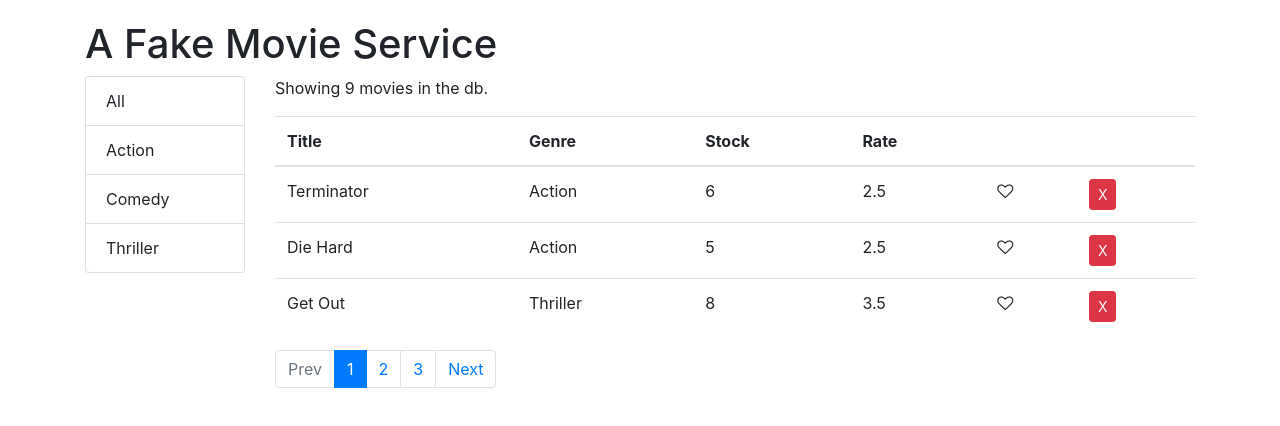
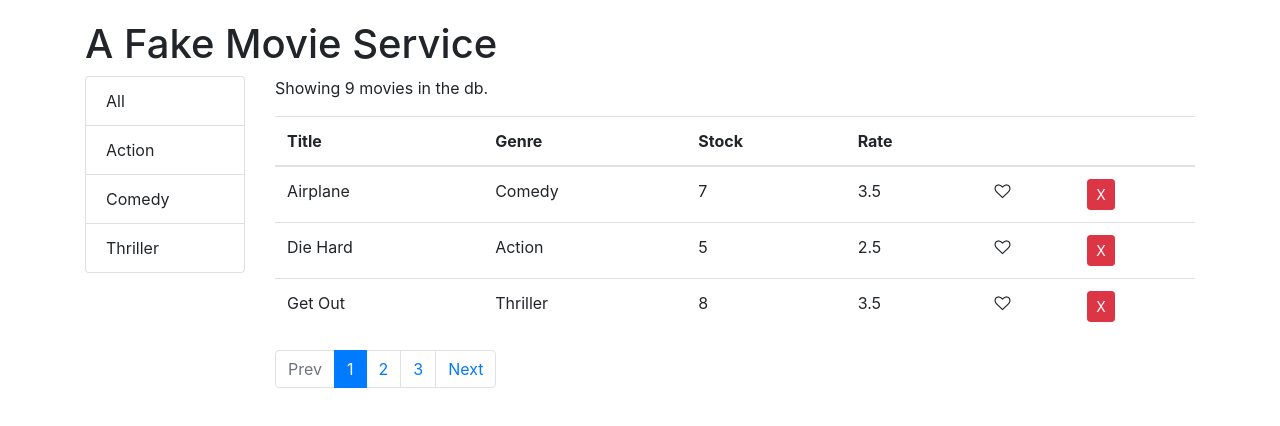
Before and after one commit to God-T/Fake-Movie-Service---React, a React (Create React App) app: page / in a window 1280 px wide. Shown: the top 426 px of the page. Built offline with nearby package versions, Linux system fonts and the light colour scheme.

Commit message:
extract table header

```diff
--- /dev/null
+++ b/src/components/common/tableHead.jsx
@@ -0,0 +1,36 @@
+import React, { Component } from "react";
+
+//input:
+//currSortColumn onsort headers
+//
+class TableHead extends Component {
+  sorting = (path) => {
+    const currSortColumn = { ...this.props.currSortColumn };
+    if (currSortColumn.path === path) {
+      currSortColumn.order = currSortColumn.order === "asc" ? "desc" : "asc";
+    } else {
+      currSortColumn.path = path;
+      currSortColumn.order = "asc";
+    }
+    this.props.onSort(currSortColumn);
+  };
+
+  render() {
+    return (
+      <thead>
+        <tr>
+          {this.props.tableHeaders.map((header) => (
+            <th
+              key={header.path || header.key}
+              onClick={() => this.sorting(header.path)}
+            >
+              {header.label}
+            </th>
+          ))}
+        </tr>
+      </thead>
+    );
+  }
+}
+
+export default TableHead;
--- a/src/components/movieTable.jsx
+++ b/src/components/movieTable.jsx
@@ -1,20 +1,31 @@
 import React, { Component } from "react";
 import Like from "./common/like";
+import TableHead from "./common/tableHead";
 class MovieTable extends Component {
+  headers = [
+    { path: "title", label: "Title" },
+    { path: "genre.name", label: "Genre" },
+    { path: "numberInStock", label: "Stock" },
+    { path: "dailyRentalRate", label: "Rate" },
+    { key: "like" },
+    { key: "delete" },
+  ];
+
   render() {
-    const { movies, onDelete, onLikeChange } = this.props;
+    const {
+      movies,
+      onDelete,
+      onLikeChange,
+      onSort,
+      currSortColumn,
+    } = this.props;
     return (
       <table className="table">
-        <thead>
-          <tr>
-            <th>Title</th>
-            <th>Genre</th>
-            <th>Stock</th>
-            <th>Rate</th>
-            <th></th>
-            <th></th>
-          </tr>
-        </thead>
+        <TableHead
+          tableHeaders={this.headers}
+          currSortColumn={currSortColumn}
+          onSort={onSort}
+        />
         <tbody>
           {movies.map((movie) => (
             <tr key={movie._id}>
--- a/src/components/movies.jsx
+++ b/src/components/movies.jsx
@@ -1,12 +1,11 @@
 import React, { Component } from "react";
-import movieTable from "./movieTable";
-
 import { getMovies } from "../services/fakeMovieService";
 import { getGenres } from "../services/fakeGenreService";
 import Pagination from "./common/pagination";
 import { paginate } from "../uilts/paginate";
 import ListGroup from "./common/listGroup";
 import MovieTable from "./movieTable";
+import _ from "lodash";
 
 class Movies extends Component {
   state = {
@@ -15,6 +14,7 @@ class Movies extends Component {
     pageSize: 3,
     currPage: 1,
     currGenre: "",
+    currSortColumn: { path: "title", order: "asc" },
   };
 
   componentDidMount() {
@@ -54,19 +54,38 @@ class Movies extends Component {
     this.setState({ currGenre: group, currPage: 1 });
   };
 
+  handleSort = (currSortColumn) => {
+    this.setState({ currSortColumn });
+  };
+
   render() {
-    const { pageSize, currPage, movies, currGenre, genres } = this.state;
-    console.log(currPage);
+    //object distructing
+    const {
+      pageSize,
+      currPage,
+      movies,
+      currGenre,
+      genres,
+      currSortColumn,
+    } = this.state;
 
     let { length: moviesCount } = movies;
     if (moviesCount === 0) return <p>There are no movies in the db.</p>;
 
+    //filter
     let moviesToDisplay =
       currGenre && currGenre._id
         ? movies.filter((movie) => movie.genre.name === currGenre.name)
         : movies;
-
+    //count after filter
     moviesCount = moviesToDisplay.length;
+    //sort
+    moviesToDisplay = _.orderBy(
+      moviesToDisplay,
+      [currSortColumn.path],
+      [currSortColumn.order]
+    );
+    //pagindate
     moviesToDisplay = paginate(moviesToDisplay, currPage, pageSize);
 
     return (
@@ -86,6 +105,8 @@ class Movies extends Component {
             movies={moviesToDisplay}
             onDelete={this.handleDelete}
             onLikeChange={this.handleLike}
+            onSort={this.handleSort}
+            currSortColumn={currSortColumn}
           />
           <Pagination
             itemsCount={moviesCount}
```
